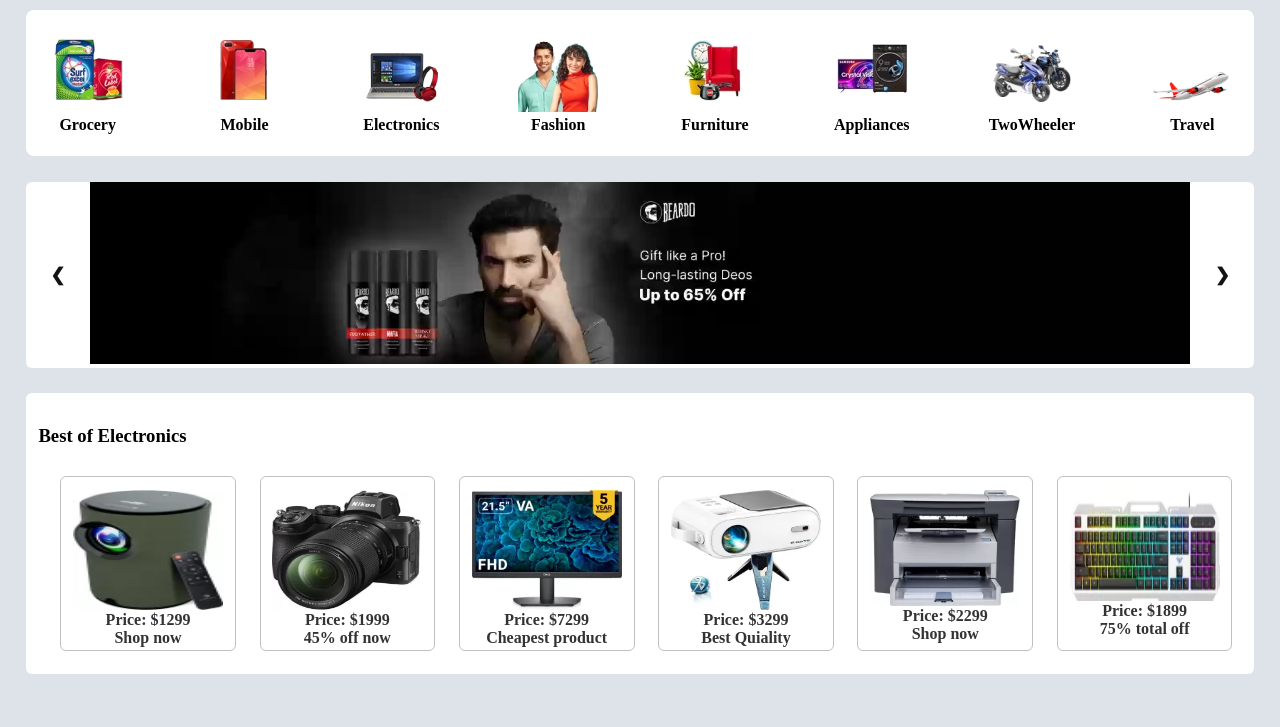
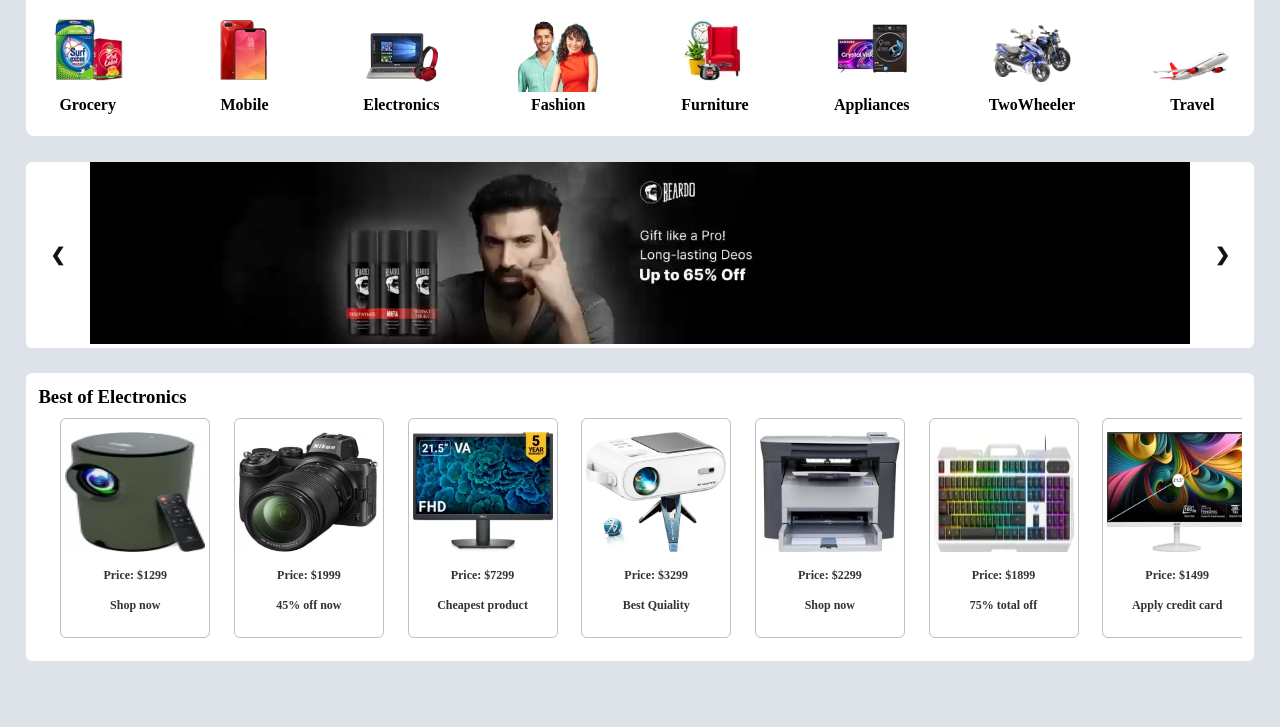
Before and after one commit to AmourAnurag/FlipcartClone, a plain HTML site: page index.html in a window 1280 px wide. Shown: the part 73-800 px from the top of the page. Drawn offline with Linux system fonts and the light colour scheme.

Commit message:
correct the path

```diff
--- a/index.css
+++ b/index.css
@@ -1,7 +1,12 @@
+*{
+  margin: 0;
+  padding: 0;
+  box-sizing: border-box;
+}
 body {
   margin: 0;
   padding: 0;
-  box-sizing: border-box;
+  width: 100%;
   background-color: rgb(221, 227, 232);
 }
 
@@ -200,7 +205,7 @@ select:hover {
   flex-direction: column;
   align-items: center;
   width: auto;
-  height: 150px;
+  height: 220px;
   width: 150px;
   border: 0.5px solid silver;
   padding: 1%;
@@ -210,11 +215,12 @@ select:hover {
 }
 .price,
 .message {
-    font-size: 16px;
+    margin-top: 15px;
+    font-size: 12px;
     color: #333; /* Example color */
 }
 .below-slide-window-card-img{
   height: 120px;
-  width: 150px;
+  width: 140px;
   margin: 1%;
 }
```
Also changed, not shown: overview.html (+7 -2 lines).
